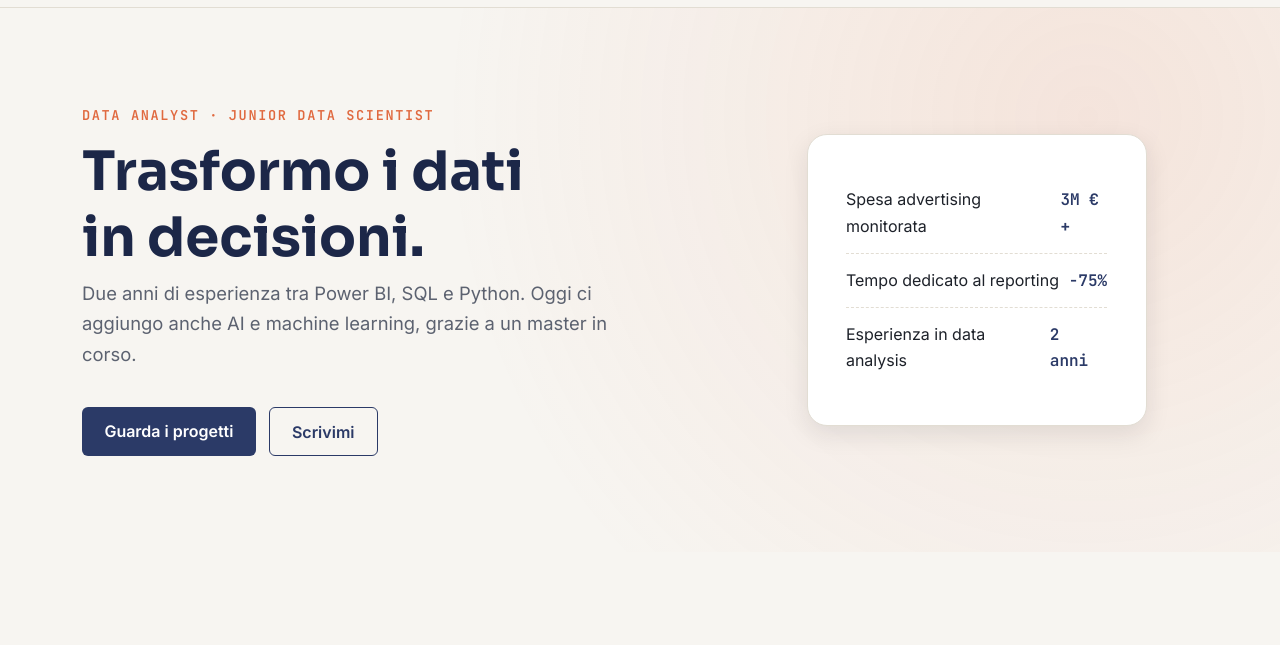
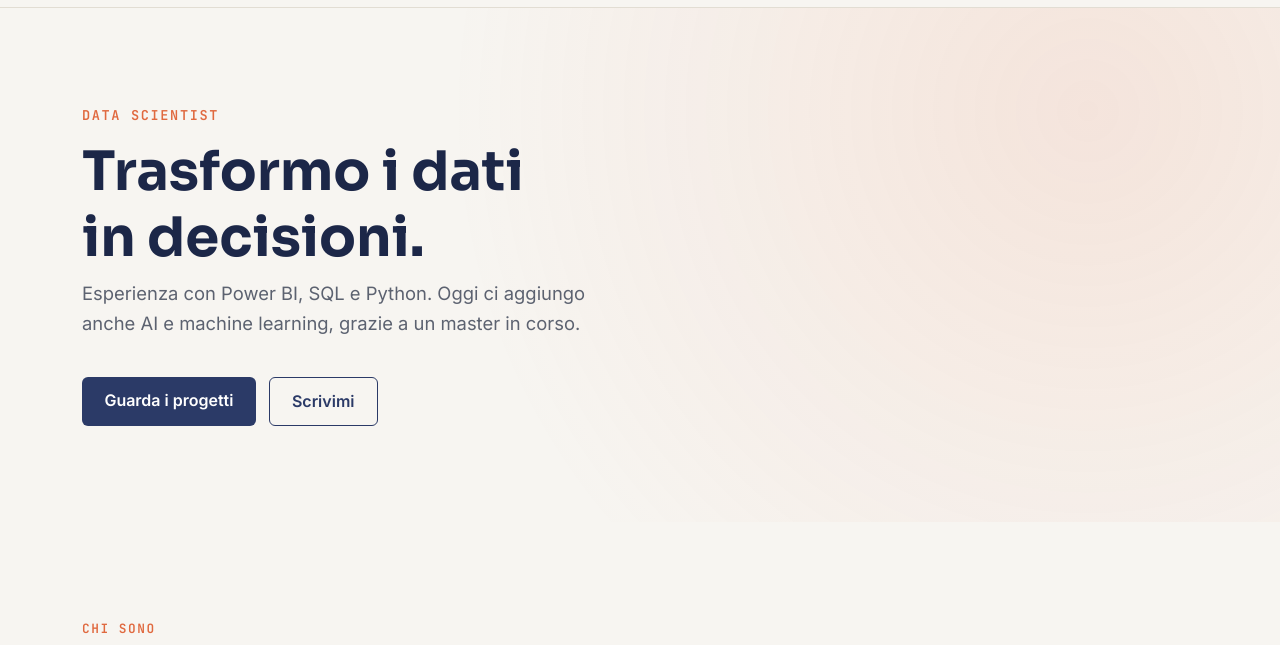
Before and after one commit to GiuseppeB-portfolio/Portfolio-Giuseppe-Bianco, a website: page index.html in a window 1280 px wide. Shown: the part 136-781 px from the top of the page. Drawn offline with nearby package versions, Linux system fonts and the light colour scheme.

Commit message:
Mmodifica sezione Home, rimozione card

```diff
--- a/index.html
+++ b/index.html
@@ -51,30 +51,15 @@
     <section class="hero">
       <div class="container hero-inner">
         <div class="hero-content">
-          <p class="hero-eyebrow">Data Analyst · Junior Data Scientist</p>
+          <p class="hero-eyebrow">Data Scientist</p>
           <h1>Trasformo i dati<br>in decisioni.</h1>
-          <p class="hero-lead">Due anni di esperienza tra Power BI, SQL e Python. Oggi ci aggiungo anche AI e machine learning, grazie a un master in corso.</p>
+          <p class="hero-lead">Esperienza con Power BI, SQL e Python. Oggi ci aggiungo anche AI e machine learning, grazie a un master in corso.</p>
           <div class="hero-actions">
             <a href="progetti.html" class="btn-primary-custom">Guarda i progetti</a>
             <a href="contatti.html" class="btn-outline-custom">Scrivimi</a>
           </div>
         </div>
-        <div class="hero-visual">
-          <div class="hero-card">
-            <div class="hero-card-row">
-              <span>Spesa advertising monitorata</span>
-              <span class="hero-card-value">3M €+</span>
-            </div>
-            <div class="hero-card-row">
-              <span>Tempo dedicato al reporting</span>
-              <span class="hero-card-value">-75%</span>
-            </div>
-            <div class="hero-card-row">
-              <span>Esperienza in data analysis</span>
-              <span class="hero-card-value">2 anni</span>
-            </div>
-          </div>
-        </div>
+
       </div>
     </section>
 
```
